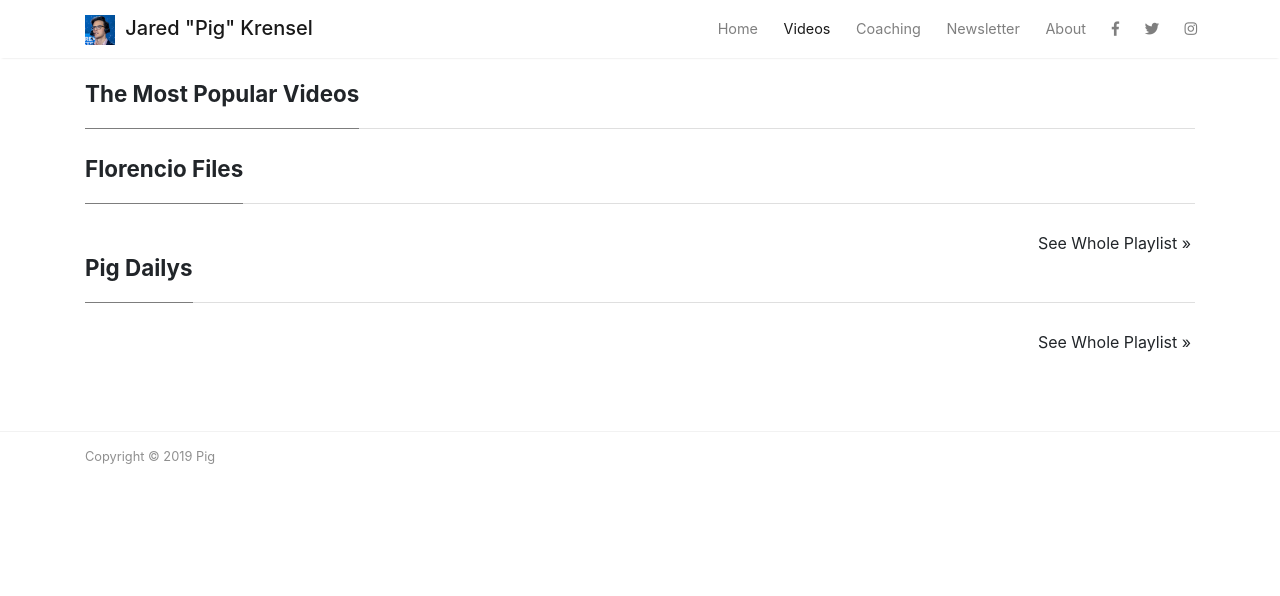
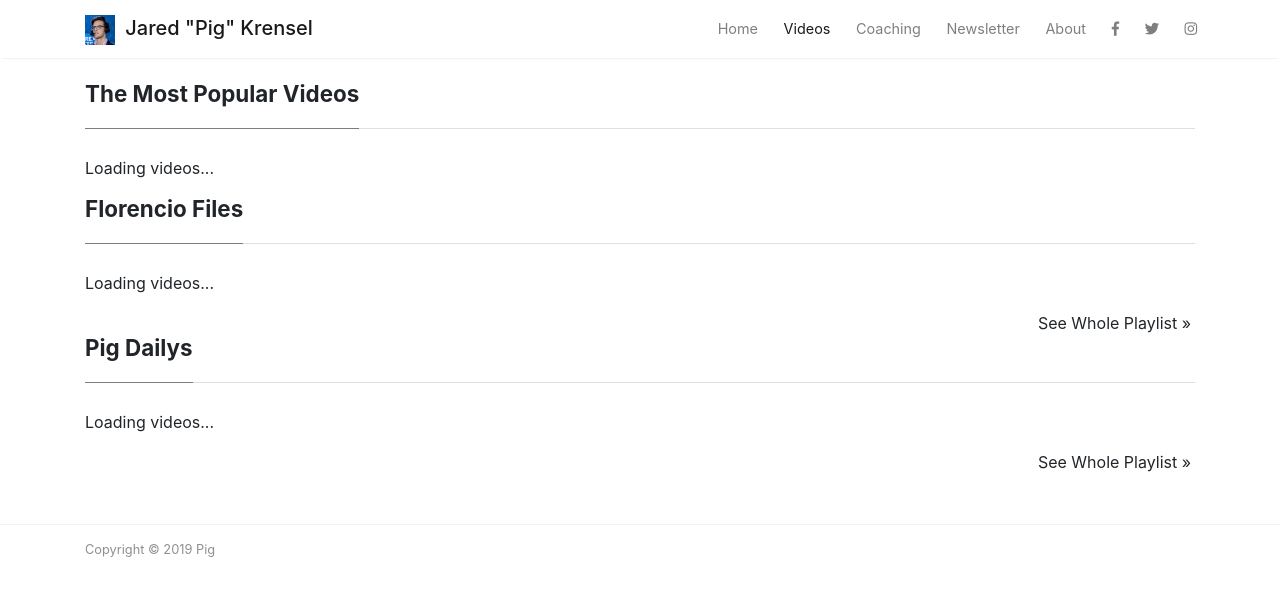
Before and after one commit to pigsc/web, a Jekyll site: the page built from videos.html, in a window 1280 px wide. Shown: the top 596 px of the page. Built offline with Jekyll 4.4.1, drawn with Linux system fonts in a browser that asks for light colours; nearby versions of some CDN libraries.

Commit message:
Add loadings

```diff
--- a/coaching.html
+++ b/coaching.html
@@ -22,6 +22,12 @@ title: Home
       <section id="youtube-florencio" class="recent-posts" data-youtube-videos data-youtube-videos-limit="4" data-youtube-videos-playlist="PLFUDU8AOevUecoilXpLvm_ep2riuTZWBa" v-cloak>
         <div class="section-title">
           <h2><span>Live Coaching Videos</span></h2>
+        </div>
+
+        <div class="row listrecent" v-if="items.length == 0">
+          <div class="col-sm-12">
+            <p>Loading videos...</p>
+          </div>
         </div>
 
         <div class="row listrecent">
--- a/index.html
+++ b/index.html
@@ -35,6 +35,12 @@ title: Home
     <section class="recent-posts" data-youtube-videos data-youtube-videos-order="date" data-youtube-videos-limit="4" v-cloak>
       <div class="section-title">
         <h2><span>Latest Youtube Videos</span></h2>
+      </div>
+
+      <div class="row listrecent" v-if="items.length == 0">
+        <div class="col-sm-12">
+          <p>Loading videos...</p>
+        </div>
       </div>
 
       <div class="row listrecent">
--- a/videos.html
+++ b/videos.html
@@ -8,6 +8,12 @@ title: Home
     <section id="youtube-latest" class="recent-posts" data-youtube-videos data-youtube-videos-order="viewCount" data-youtube-videos-limit="4" v-cloak>
       <div class="section-title">
         <h2><span>The Most Popular Videos</span></h2>
+      </div>
+
+      <div class="row listrecent" v-if="items.length == 0">
+        <div class="col-sm-12">
+          <p>Loading videos...</p>
+        </div>
       </div>
 
       <div class="row listrecent">
@@ -44,6 +50,12 @@ title: Home
     <section id="youtube-florencio" class="recent-posts" data-youtube-videos data-youtube-videos-limit="4" data-youtube-videos-playlist="PLFUDU8AOevUfznFLMRCxI0ez9HZTyL6Tk" v-cloak>
       <div class="section-title">
         <h2><span>Florencio Files</span></h2>
+      </div>
+
+      <div class="row listrecent" v-if="items.length == 0">
+        <div class="col-sm-12">
+          <p>Loading videos...</p>
+        </div>
       </div>
 
       <div class="row listrecent">
@@ -88,6 +100,12 @@ title: Home
         <h2><span>Pig Dailys</span></h2>
       </div>
 
+      <div class="row listrecent" v-if="items.length == 0">
+        <div class="col-sm-12">
+          <p>Loading videos...</p>
+        </div>
+      </div>
+
       <div class="row listrecent">
         <div class="col-lg-3 col-md-3 mb-30px card-group" v-for="item in items">
           <div class="card h-100">
@@ -115,7 +133,7 @@ title: Home
       </div>
       <div class="row" vifles="playlist">
         <div class="col-sm-12">
-          <a class="ml-1 mr-1 float-right" v-bind:href="playlistUrl()" target="_blank" >See Whole Playlist »</a>
+          <a class="ml-1 mr-1 float-right" v-bind:href="playlistUrl()" target="_blank">See Whole Playlist »</a>
           <div class="clearfix"></div>
         </div>
       </div>
```
